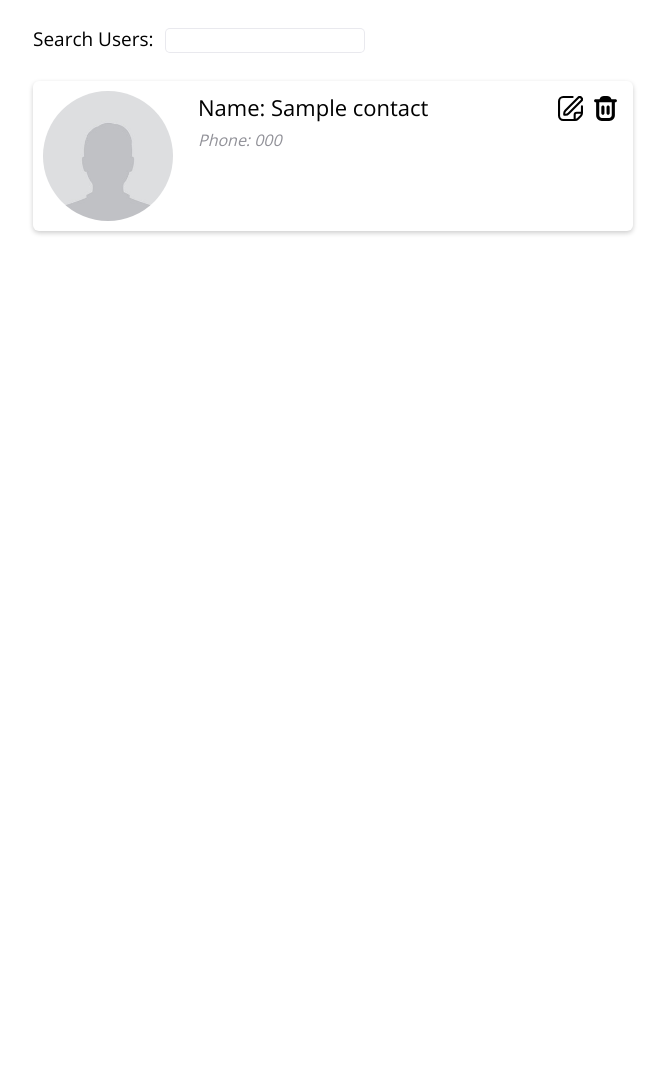
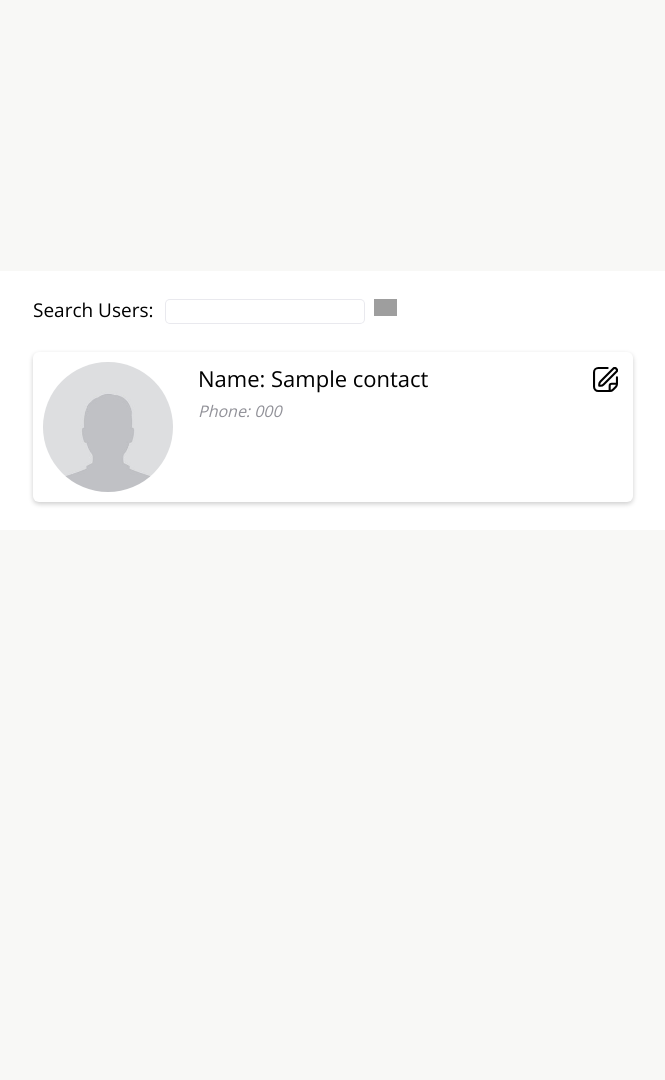
Before and after one commit to hillel-i-python-pro-i-2022-08-26/django_homework__lukianitca_mykyta, a Django app: page /contacts/show-contacts/ in a window 1280 px wide. Shown: the part 57-1137 px from the top of the page, without its empty margins (307-972 px from the left). After the commit the page ends 562 px from the top, so only its background shows below. Run offline with Django 4.2, Linux system fonts and the light colour scheme; tables that the repository leaves empty hold one stand-in row (values such as "Sample post"); grey boxes are pictures that could not be loaded.

Commit message:
Changes in styles

```diff
--- a/apps/templates/contacts/add_contact.html
+++ b/apps/templates/contacts/add_contact.html
@@ -7,6 +7,8 @@
 
 
 {% block content %}
+<div class="body">
+    <div class="container">
         <div class="form-wrapper">
             <h2 class="form-description">Add contact</h2>
             <form action="{% url 'contacts:add_contact' %}" method="post">
@@ -22,5 +24,6 @@
                 <input type="submit" value="Submit" class="submit">
             </form>
         </div>
-
+    </div>
+</div>
 {% endblock %}
--- a/apps/templates/contacts/show_contacts.html
+++ b/apps/templates/contacts/show_contacts.html
@@ -11,11 +11,14 @@
 
 {% block content %}
 <div class="body">
+    <div class="container">
     {% if contacts %}
-        <div class="container">
             <div class="search-wrapper">
                 <label for="search" class="label-search">Search Users:</label>
                 <input type="search" id="search" data-search>
+                <a href="{% url "contacts:add_contact" %}">
+                    <img alt="add contact" class="add-contact-icon" src="{% static "contacts/icons/add.svg" %}">
+                </a>
             </div>
 
             {% for contact in contacts %}
@@ -39,16 +42,17 @@
                         <a href="{{ contact.get_update_url }}">
                             <img src="{% static "contacts/icons/edit.svg" %}" class="contact__icon" alt="edit contact">
                         </a>
-                        <a href="{{ contact.get_delete_url }}">
-                            <img src="{% static "contacts/icons/trash.svg" %}" class="contact__icon" alt="delete contact">
-                        </a>
+{#                        <a href="{{ contact.get_delete_url }}">#}
+{#                            <img src="{% static "contacts/icons/trash.svg" %}" class="contact__icon" alt="delete contact">#}
+{#                        </a>#}
                     </div>
                 </div>
 
             {% endfor %}
-        </div>
+
     {% else %}
         <h2>Contact list is empty :(</h2>
     {% endif %}
+    </div>
 </div>
 {% endblock %}
--- a/static/contacts/css/form.css
+++ b/static/contacts/css/form.css
@@ -8,7 +8,6 @@
 .container {
     width: 40%;
     min-height: 100%;
-    /*margin: 2rem auto;*/
     background-color: #ffffff;
 }
 
--- a/static/contacts/css/show_contacts.css
+++ b/static/contacts/css/show_contacts.css
@@ -1,5 +1,4 @@
 .body {
-    margin-top: 0;
     display: flex;
     min-height: 100%;
     justify-content: center;
@@ -7,7 +6,6 @@
 }
 
 .container {
-    min-height: 1080px;
     margin: auto;
     width: 55%;
     background-color: #ffffff;
@@ -29,6 +27,11 @@
     padding: 7px;
     border: 1px solid rgba(216, 216, 225, 0.56);
     border-radius: 5px;
+}
+
+.add-contact-icon {
+    width: 23px;
+    margin-left: 5px;
 }
 
 .contact-card {
@@ -85,7 +88,7 @@
 .contact-icons__container {
     display: flex;
     margin: 15px;
-    justify-content: space-between;
+    flex-direction: row-reverse;
     width: 60px;
 }
 
```
Lines whose indentation alone changed are shown as unchanged.
